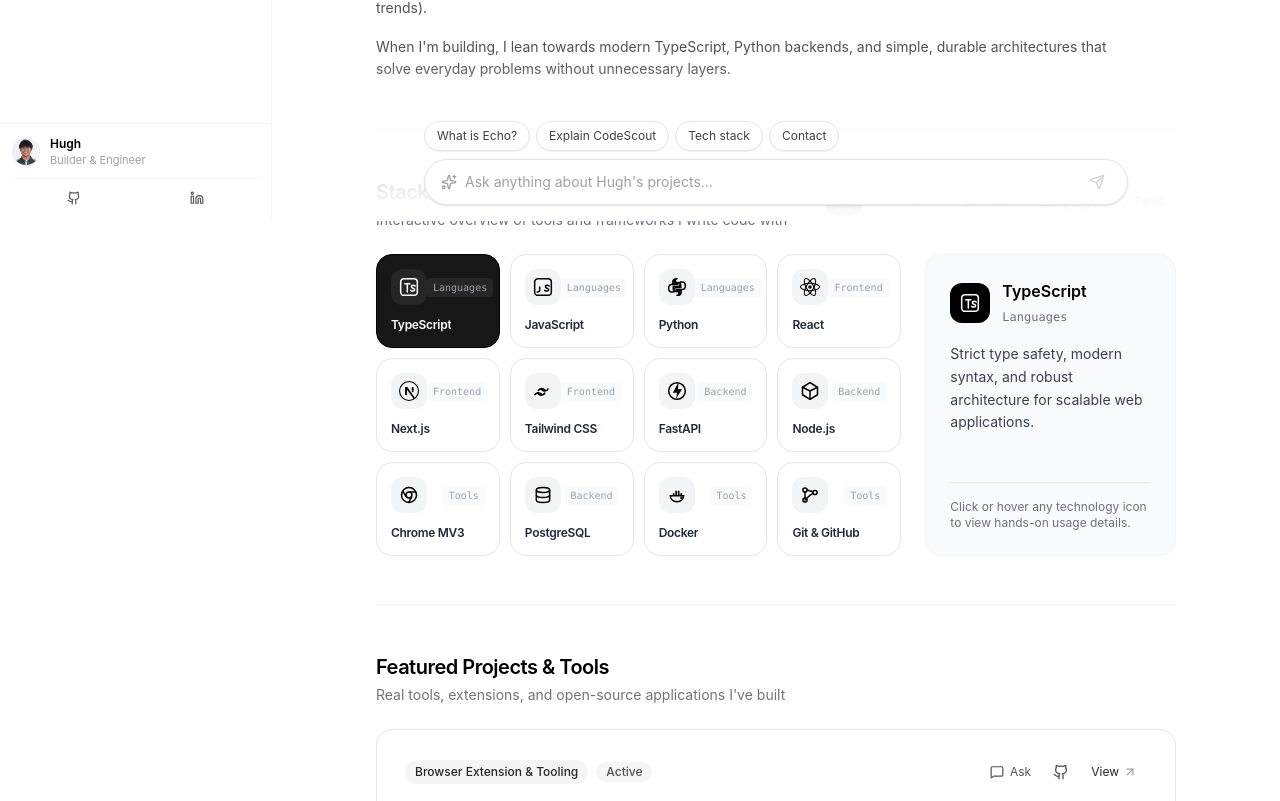
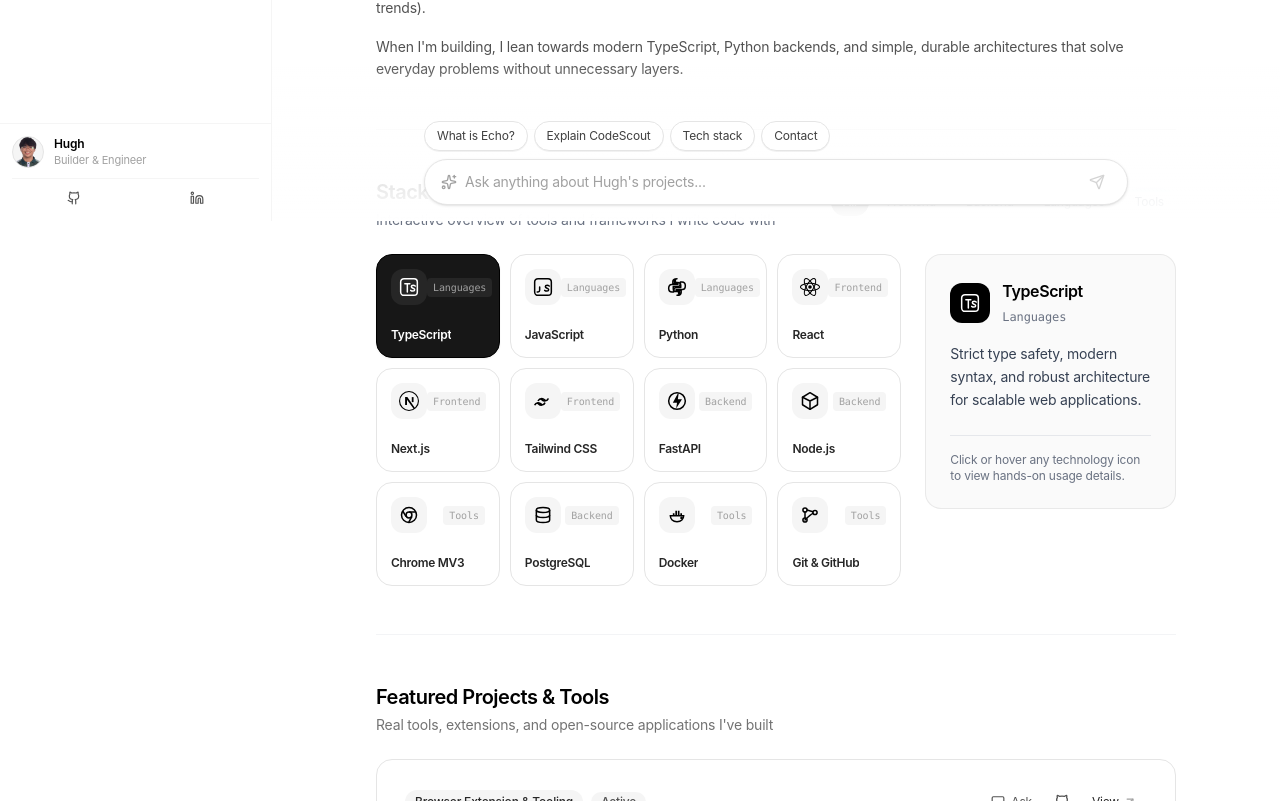
Before and after one commit to MrYharon/portfolio, a React (Vite) app: page / in a window 1280 px wide. Shown: the part 579-1380 px from the top of the page. Built offline with nearby package versions, Linux system fonts and the light colour scheme.

Commit message:
fix(skills): prevent card stretching on filter and refine minimalist typography

```diff
--- a/index.html
+++ b/index.html
@@ -7,7 +7,7 @@
     <title>Hugh</title>
     <link rel="preconnect" href="https://fonts.googleapis.com">
     <link rel="preconnect" href="https://fonts.gstatic.com" crossorigin>
-    <link href="https://fonts.googleapis.com/css2?family=JetBrains+Mono:wght@400;500;600&family=Plus+Jakarta+Sans:wght@400;500;600;700&display=swap" rel="stylesheet">
+    <link href="https://fonts.googleapis.com/css2?family=Inter:wght@300;400;500;600;700&family=JetBrains+Mono:wght@400;500&display=swap" rel="stylesheet">
   </head>
   <body>
     <div id="root"></div>
--- a/src/components/Hero.tsx
+++ b/src/components/Hero.tsx
@@ -14,11 +14,13 @@
       <div className="flex flex-col md:flex-row items-center md:items-start gap-7">
         {/* Minimal Avatar */}
         <div className="shrink-0">
-          <img
-            src={personal.avatarUrl || '/profile.png'}
-            alt={personal.name}
-            className="w-20 h-20 sm:w-24 sm:h-24 rounded-2xl object-cover border border-neutral-200 shadow-xs"
-          />
+          <div className="w-24 h-24 sm:w-28 sm:h-28 rounded-full overflow-hidden bg-neutral-100 border border-neutral-200/90 shadow-sm flex items-center justify-center">
+            <img
+              src={personal.avatarUrl || '/profile.png'}
+              alt={personal.name}
+              className="w-full h-full object-cover scale-105"
+            />
+          </div>
         </div>
 
         {/* Bio & Headlines */}
--- a/src/components/InteractiveSkills.tsx
+++ b/src/components/InteractiveSkills.tsx
@@ -47,9 +47,9 @@
         </div>
       </div>
 
-      <div className="grid grid-cols-1 lg:grid-cols-3 gap-6">
+      <div className="grid grid-cols-1 lg:grid-cols-3 gap-6 items-start">
         {/* Interactive Icon Grid */}
-        <div className="lg:col-span-2 grid grid-cols-2 sm:grid-cols-3 md:grid-cols-4 gap-2.5">
+        <div className="lg:col-span-2 grid grid-cols-2 sm:grid-cols-3 md:grid-cols-4 gap-2.5 content-start items-start">
           {filteredSkills.map((skill) => {
             const IconComponent = TechIconMap[skill.slug] || Layers;
             const isSelected = activeSkill.slug === skill.slug;
@@ -59,20 +59,20 @@
                 key={skill.slug}
                 onClick={() => setActiveSkill(skill)}
                 onMouseEnter={() => setActiveSkill(skill)}
-                className={`p-3.5 rounded-2xl border text-left flex flex-col justify-between transition-all duration-150 group relative ${
+                className={`p-3.5 rounded-2xl border text-left flex flex-col justify-between h-[104px] transition-all duration-150 group relative ${
                   isSelected
                     ? 'border-black bg-neutral-900 text-white shadow-xs'
-                    : 'border-gray-200 bg-white hover:border-gray-400 text-gray-800'
+                    : 'border-neutral-200 bg-white hover:border-neutral-400 text-neutral-800'
                 }`}
               >
-                <div className="flex items-center justify-between w-full mb-3">
+                <div className="flex items-center justify-between w-full">
                   <span className={`p-2 rounded-xl transition-colors ${
-                    isSelected ? 'bg-neutral-800 text-white' : 'bg-gray-100 text-black group-hover:bg-gray-200'
+                    isSelected ? 'bg-neutral-800 text-white' : 'bg-neutral-100 text-black group-hover:bg-neutral-200'
                   }`}>
                     <IconComponent className="w-5 h-5" />
                   </span>
                   <span className={`text-[10px] font-mono px-1.5 py-0.5 rounded ${
-                    isSelected ? 'text-gray-400 bg-neutral-800' : 'text-gray-400 bg-gray-50'
+                    isSelected ? 'text-neutral-400 bg-neutral-800' : 'text-neutral-400 bg-neutral-100'
                   }`}>
                     {skill.category}
                   </span>
@@ -89,7 +89,7 @@
         </div>
 
         {/* Live Detail Inspector */}
-        <div className="p-6 rounded-2xl bg-gray-50 border border-gray-100 flex flex-col justify-between">
+        <div className="p-5 sm:p-6 rounded-2xl bg-neutral-50 border border-neutral-200/80 flex flex-col justify-between">
           <div>
             <div className="flex items-center gap-3 mb-4">
               <div className="w-10 h-10 rounded-xl bg-black text-white flex items-center justify-center">
--- a/src/components/Sidebar.tsx
+++ b/src/components/Sidebar.tsx
@@ -182,11 +182,13 @@
         {/* Bottom Profile Bar */}
         <div className="p-3 border-t border-neutral-100 shrink-0">
           <div className="flex items-center gap-2.5">
-            <img
-              src="/profile.png"
-              alt="Hugh"
-              className="w-7 h-7 rounded-full object-cover border border-neutral-200 shrink-0"
-            />
+            <div className="w-8 h-8 rounded-full overflow-hidden bg-neutral-100 border border-neutral-200 shrink-0 flex items-center justify-center">
+              <img
+                src="/profile.png"
+                alt="Hugh"
+                className="w-full h-full object-cover scale-105"
+              />
+            </div>
 
             {isOpen && (
               <div className="min-w-0 flex-1">
--- a/src/index.css
+++ b/src/index.css
@@ -7,9 +7,21 @@
 
   body {
     background-color: #ffffff;
-    color: #1f2937;
-    font-family: -apple-system, BlinkMacSystemFont, "Segoe UI", Roboto, "Helvetica Neue", Arial, sans-serif;
+    color: #171717;
+    font-family: 'Inter', -apple-system, BlinkMacSystemFont, "Segoe UI", Roboto, sans-serif;
+    letter-spacing: -0.012em;
     overflow-x: hidden;
+    -webkit-font-smoothing: antialiased;
+    -moz-osx-font-smoothing: grayscale;
+  }
+
+  h1, h2, h3, h4 {
+    letter-spacing: -0.025em;
+  }
+
+  code, pre, .font-mono {
+    font-family: 'JetBrains Mono', monospace;
+    letter-spacing: -0.01em;
   }
 
   /* Minimal clean scrollbar */
```
Also changed, not shown: public/profile.png.
